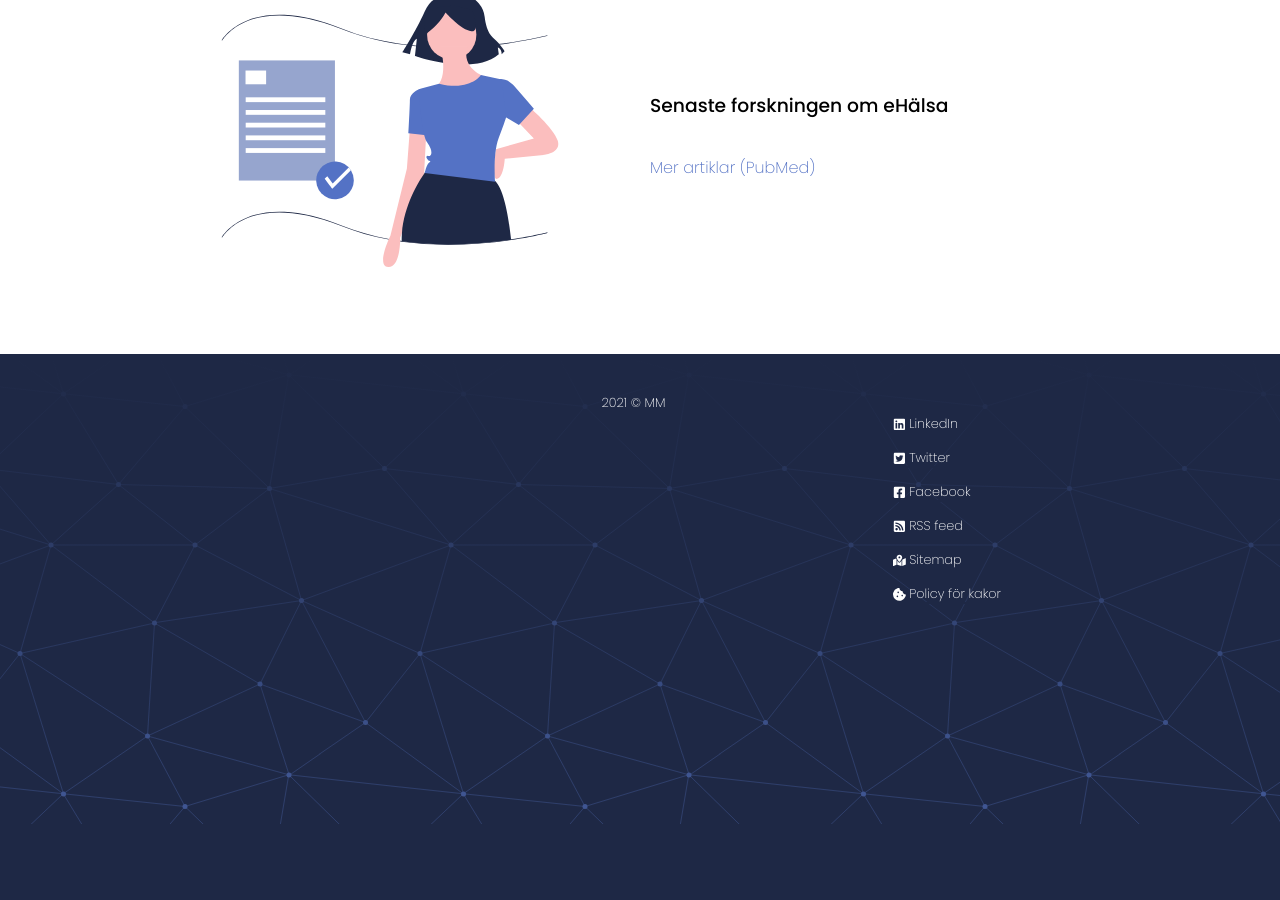
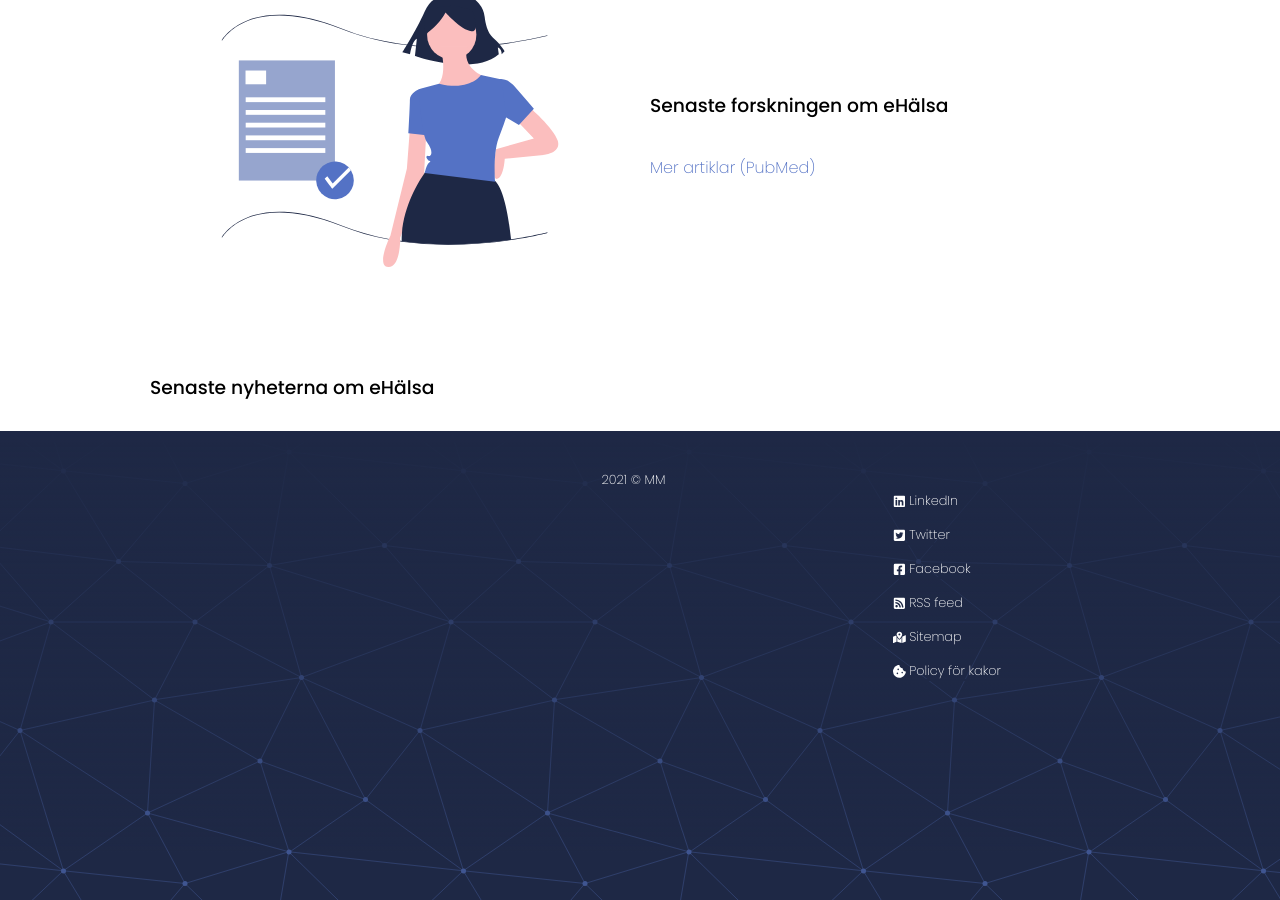
Before and after one commit to teddykladdkak/ehalsa-sverige, a Jekyll site: the page built from index.html, in a window 1280 px wide and 900 px high, scrolled down 1169 px. Built offline with Jekyll 4.4.1, drawn with Linux system fonts in a browser that asks for light colours; comment, search, counter and statistics services are not loaded; before the commit the page ends 1993 px from its top, so only the background shows below that; some of the changed lines change nothing that is shown.

Commit message:
Nyheter
- Påbörjat mallkod för nyheter, obs källor kan komma att ändras.

```diff
--- /dev/null
+++ b/_includes/news.html
@@ -0,0 +1,67 @@
+<div id="{{ include.id }}" class="news-list"></div>
+<script>
+    var {{ include.id }}Icons = {
+        ehalsomyndigheten: 'https://www.ehalsomyndigheten.se/static/ehm/images/favicon-196x196.png?v=3',
+        socialstyrelsen: 'https://www.socialstyrelsen.se/ClientResources/Images/icons/faviconsos.se.png',
+        ehealtharena: 'https://www.ehealtharena.se/wp-content/themes/ehealtharena/assets/img/favicons/apple-touch-icon.png'
+    };
+    function buildList(){
+        var allData = [];
+        for (let i = 0; i < jsonData.length; i++) {
+            if(!jsonData[i]){
+
+            }else{
+                for (let a = 0; a < jsonData[i].length; a++) {
+                    allData.push({datum: jsonData[i][a].pubDate, titel: jsonData[i][a].title, link: jsonData[i][a].link});
+                };
+            };
+        };
+        allData.sort(function(a, b){return b.datum.split(' ')[0].replace(/-/g, '') - a.datum.split(' ')[0].replace(/-/g, '')});
+        var wrapper = document.getElementById('{{ include.id }}');
+        for (let i = 0; i < allData.length; i++) {
+            if(i == parseInt({{ include.antal }})){ break; };
+            var id = allData[i].link.replace('www.', '').replace('http://', '').replace('https://', '').split('.')[0];
+            var line = document.createElement('a');
+                line.setAttribute('href', allData[i].link);
+                line.setAttribute('target', '_blank');
+                var date = document.createElement('span');
+                    var datet = document.createTextNode(minDate(allData[i].datum.split(' ')[0]));
+                    date.appendChild(datet);
+                line.appendChild(date);
+                var icon = document.createElement('span');
+                    var iconb = document.createElement('img');
+                        iconb.setAttribute('src', {{ include.id }}Icons[id]);
+                        iconb.setAttribute('height', '35px');
+                        iconb.setAttribute('width', '35px');
+                    icon.appendChild(iconb);
+                line.appendChild(icon);
+                var title = document.createElement('span');
+                    var titlet = document.createTextNode(allData[i].titel);
+                    title.appendChild(titlet);
+                line.appendChild(title);
+            wrapper.appendChild(line);
+        };
+    };
+    var loadFile = function (filePath, done) {
+        var xhr = new XMLHttpRequest();
+            xhr.onload = function () { return done(this.responseText) }
+            xhr.open("GET", 'https://api.rss2json.com/v1/api.json?rss_url=' + encodeURI(filePath), true);
+            xhr.send();
+    };
+    var myFiles = {{ include.url }};
+    var jsonData = [];
+    myFiles.forEach(function (file, i) {
+        loadFile(file, function (responseText) {
+            jsonData[i] = JSON.parse(responseText).items;
+            if(myFiles.length == jsonData.length){
+                var gogo = true;
+                for (let a = 0; a < jsonData.length; a++) {
+                    if(!jsonData[a]){gogo = false;};
+                };
+                if(gogo){
+                    buildList();
+                };
+            };
+        });
+    });
+</script>
--- a/index.html
+++ b/index.html
@@ -71,3 +71,7 @@
       </div>
     </div>
   </section>
+  <section class="col-1 max">
+    <h3>Senaste nyheterna om eHälsa</h3>
+    {% include news.html antal="6" id="newsContent" url="['https://www.ehalsomyndigheten.se/nyheter/rss/', 'https://www.socialstyrelsen.se/om-socialstyrelsen/pressrum/press/RssFeed/?url=https://www.socialstyrelsen.se/om-socialstyrelsen/pressrum/press/', 'https://rss.epostservice.se/26?hash=d25c2b0141b1', 'https://rss.epostservice.se/19?hash=d0fc7e22a1f7', 'https://www.ehealtharena.se/aktuellt/feed/']" %}
+  </section>
```
